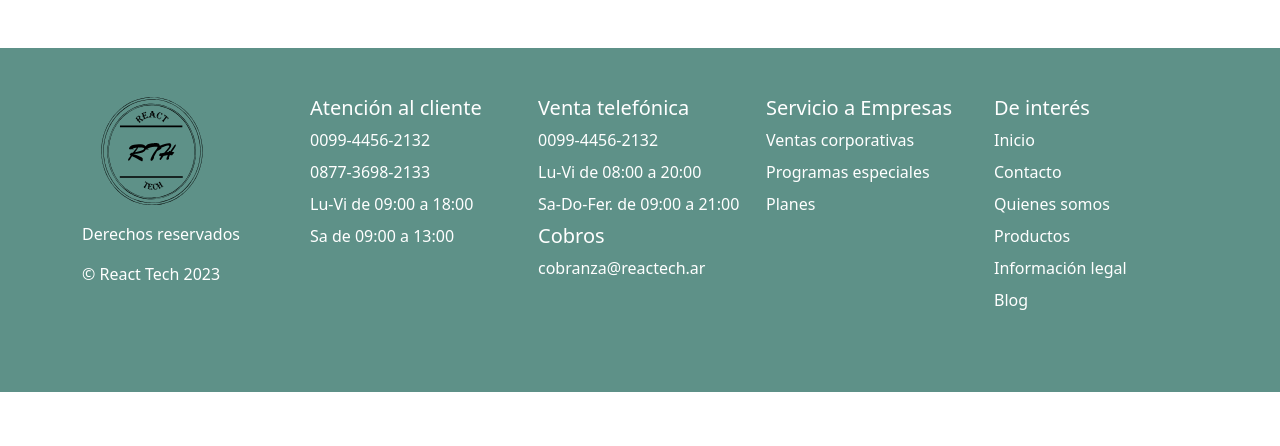
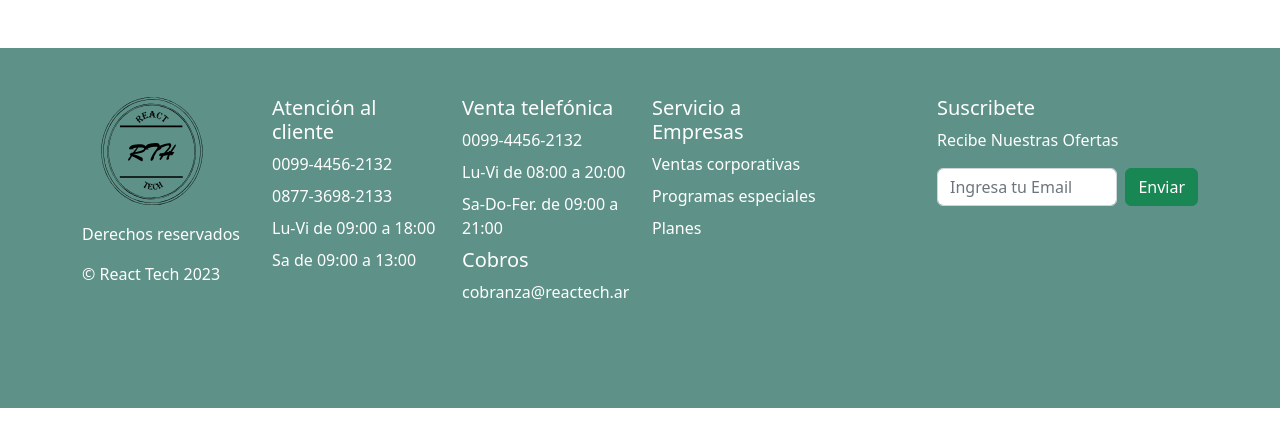
Before and after one commit to ecimbaro/TP-REACT1, a React (Vite) app: page / in a window 1280 px wide. Shown: the top 446 px of the page. Built offline with nearby package versions, Linux system fonts and the light colour scheme.

Commit message:
Footer Corregido ClassName

```diff
--- a/index.html
+++ b/index.html
@@ -5,7 +5,7 @@
     <link rel="icon" type="image/svg+xml" href="/vite.svg" />
     <meta name="viewport" content="width=device-width, initial-scale=1.0" />
 
-    <title>Vite + React</title>
+    <title>Footer</title>
   </head>
   <body>
     <div id="root"></div>
--- a/src/Componentes/Footer.jsx
+++ b/src/Componentes/Footer.jsx
@@ -7,61 +7,63 @@ export const Footer = () => {
     return (
 
 <div className="sup">
-<div class="container">
-  <footer class="row row-cols-1 row-cols-sm-2 row-cols-md-5 py-5 my-5">
-    <div class="col mb-4">
-      <a href="/" class="d-flex align-items-center mb-3  ">
-        <img class="bi me-2" width="140" height="110" src={logo}></img>
+<div className="container">
+  <footer className="row row-cols-1 row-cols-sm-2 row-cols-md-6 py-5 my-5">
+    <div className="col mb-3">
+      <a href="/" className="d-flex align-items-center mb-3  ">
+        <img className="bi me-2" width="140" height="110" src={logo}></img>
       </a>
       <p>Derechos reservados</p>
       <p>&copy; React Tech 2023</p>
     </div>
 
-    <div class="col mb-4">
+    <div class="col mb-5">
       <h5>Atención al cliente</h5>
-      <ul class="nav flex-column">
-        <li class="nav-item mb-2">0099-4456-2132</li>
-        <li class="nav-item mb-2">0877-3698-2133</li>
-        <li class="nav-item mb-2">Lu-Vi de 09:00 a 18:00</li>
-        <li class="nav-item mb-2">Sa de 09:00 a 13:00</li>
+      <ul className="nav flex-column">
+        <li className="nav-item mb-2">0099-4456-2132</li>
+        <li className="nav-item mb-2">0877-3698-2133</li>
+        <li className="nav-item mb-2">Lu-Vi de 09:00 a 18:00</li>
+        <li className="nav-item mb-2">Sa de 09:00 a 13:00</li>
 
       </ul>
     </div>
 
-    <div class="col mb-4">
+    <div className="col mb-5">
       <h5>Venta telefónica</h5>
-      <ul class="nav flex-column">
-        <li class="nav-item mb-2">0099-4456-2132</li>
-        <li class="nav-item mb-2">Lu-Vi de 08:00 a 20:00</li>
-        <li class="nav-item mb-2">Sa-Do-Fer. de 09:00 a 21:00</li>
+      <ul className="nav flex-column">
+        <li className="nav-item mb-2">0099-4456-2132</li>
+        <li className="nav-item mb-2">Lu-Vi de 08:00 a 20:00</li>
+        <li className="nav-item mb-2">Sa-Do-Fer. de 09:00 a 21:00</li>
       </ul>
       <h5>Cobros</h5>
-      <ul class="nav flex-column">
-        <li class="nav-item mb-2">cobranza@reactech.ar</li>
+      <ul className="nav flex-column">
+        <li className="nav-item mb-2">cobranza@reactech.ar</li>
         </ul>
     </div>
 
-    <div class="col mb-4">
+    <div className="col mb-5">
       <h5>Servicio a Empresas</h5>
-      <ul class="nav flex-column">
-        <li class="nav-item mb-2">Ventas corporativas</li>
-        <li class="nav-item mb-2">Programas especiales</li>
-        <li class="nav-item mb-2">Planes</li>
+      <ul className="nav flex-column">
+        <li className="nav-item mb-2">Ventas corporativas</li>
+        <li className="nav-item mb-2">Programas especiales</li>
+        <li className="nav-item mb-2">Planes</li>
       </ul>
 
     </div>
 
-    <div class="col mb-4">
-      <h5>De interés</h5>
-      <ul class="nav flex-column">
-        <li class="nav-item mb-2"><a href="#">Inicio</a></li>
-        <li class="nav-item mb-2"><a href="#">Contacto</a></li>
-        <li class="nav-item mb-2"><a href="#">Quienes somos</a></li>
-        <li class="nav-item mb-2"><a href="#">Productos</a></li>
-        <li class="nav-item mb-2"><a href="#">Información legal</a></li>
-        <li class="nav-item mb-2"><a href="#">Blog</a></li>
-      </ul>
-    </div>
+
+
+    <div className="col-md-3 offset-md-1 mb-3">
+        <form>
+          <h5>Suscribete </h5>
+          <p>Recibe Nuestras Ofertas</p>
+          <div className="d-flex flex-column flex-sm-row w-100 gap-2">
+            <label for="newsletter1" class="visually-hidden">Email</label>
+            <input id="newsletter1" type="text" className="form-control" placeholder="Ingresa tu Email"/>
+            <button className="btn btn-success" type="button">Enviar</button>
+          </div>
+        </form>
+      </div>
   </footer>
 </div>
 </div>
```
Also changed, not shown: src/Componentes/Prueba.jsx (added).
